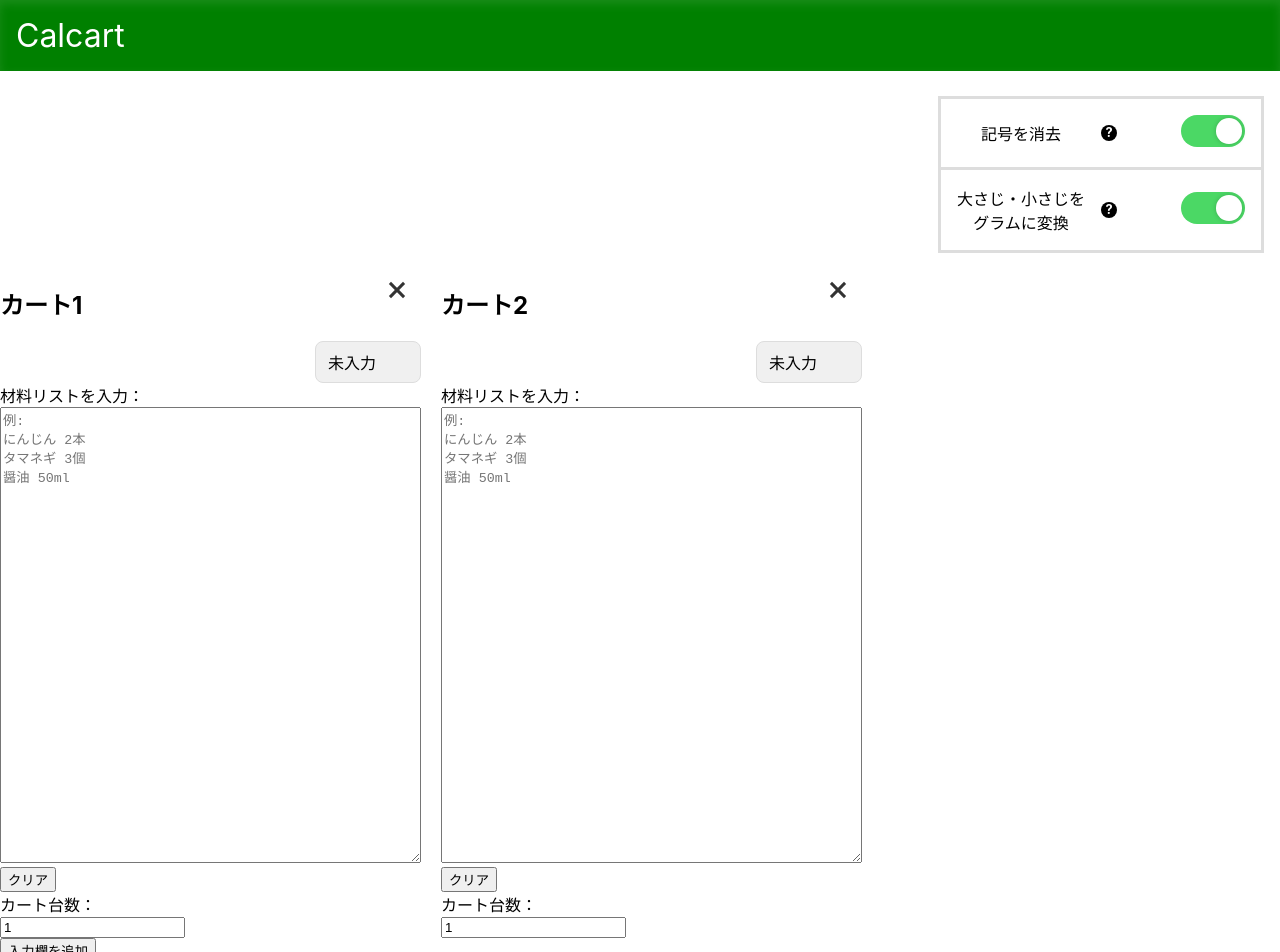
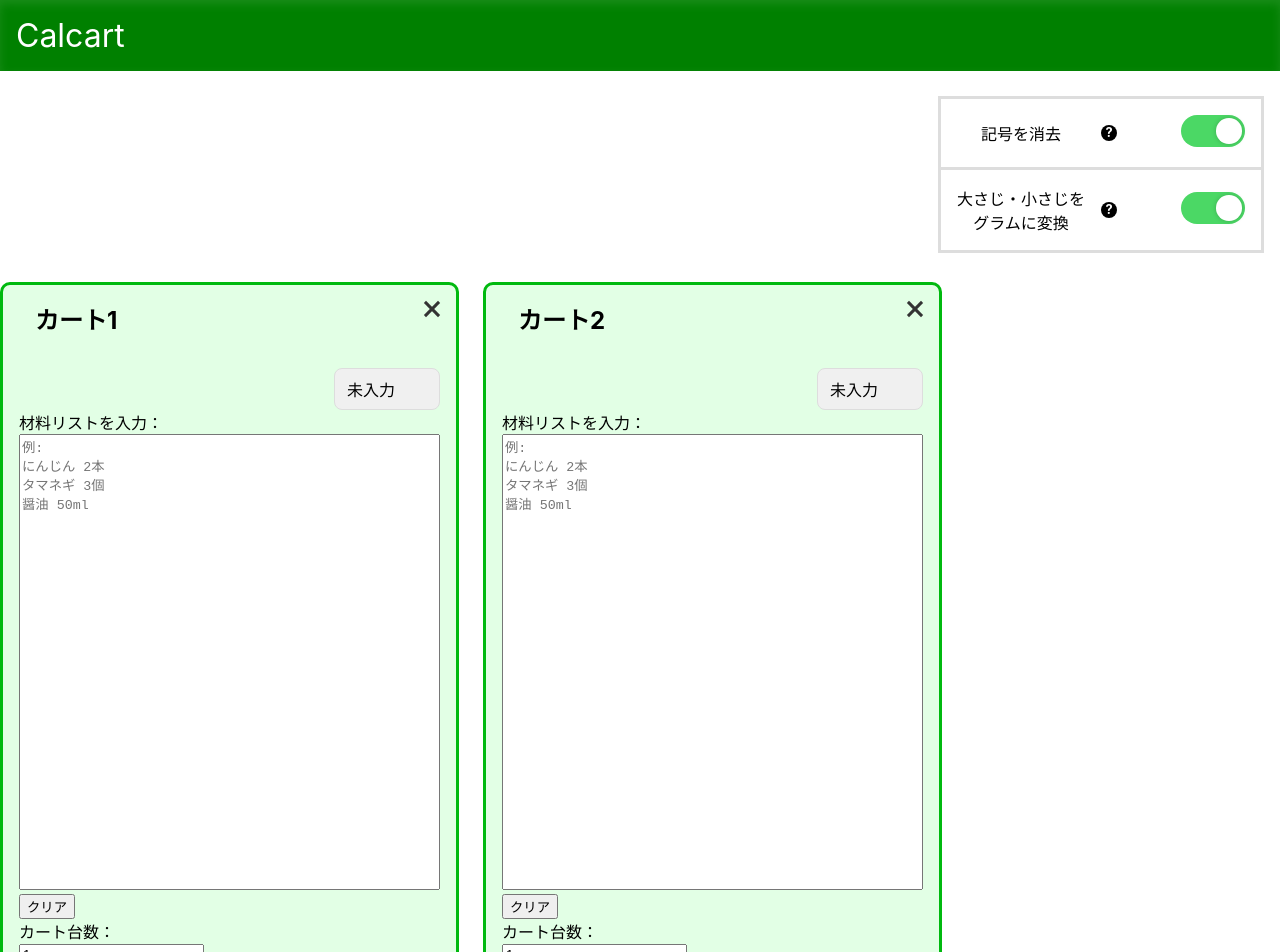
Before and after one commit to shimmen3141/calcart, a React (Create React App) app: page / in a window 1280 px wide. Shown: the top 952 px of the page. Built offline with nearby package versions, Linux system fonts and the light colour scheme.

Commit message:
add:Cartにcssを追加するなど

```diff
--- a/src/components/AppFooter/AppFooter.js
+++ b/src/components/AppFooter/AppFooter.js
@@ -1,7 +1,7 @@
 import "./AppFooter.css";
 
 const AppFooter = () => {
-  return <div className="appFooter">Hooter</div>;
+  return <div className="appFooter">footer</div>;
 };
 
 export default AppFooter;
--- /dev/null
+++ b/src/components/Cart/Cart.css
@@ -0,0 +1,17 @@
+.cart {
+  position: relative;
+  padding: 1rem;
+  background-color: rgb(226, 255, 229);
+  border: 3px solid #00b90f;
+  border-radius: 10px;
+  overflow: hidden;
+
+  & h2 {
+    font-size: 24px;
+    margin: 0 0 2rem 1rem;
+  }
+
+  & textarea {
+    resize: none;
+  }
+}
--- a/src/components/Cart/Cart.js
+++ b/src/components/Cart/Cart.js
@@ -6,6 +6,7 @@ import {
   useModal,
   InputFormatModal,
 } from "../index";
+import "./Cart.css";
 
 const Cart = React.memo(
   ({
@@ -36,7 +37,7 @@ const Cart = React.memo(
     console.log(`Cart${cartNumber}`);
 
     return (
-      <div style={{ position: "relative" }}>
+      <div className="cart">
         <h2>カート{cartNumber + 1} </h2>
         <CloseButton onClick={handleRemove} disabled={isLastCart()} />
         <InputFormatTag
--- a/src/components/Carts/Carts.css
+++ b/src/components/Carts/Carts.css
@@ -1,13 +1,13 @@
-.input-group-container {
+.carts {
   display: flex;
   flex-wrap: nowrap;
-  gap: 20px;
+  gap: 24px;
   overflow-x: auto;
 }
 
 .input-group {
-  display: flex;
+  /* display: flex;
   flex-direction: column;
   align-items: center;
-  flex-shrink: 0;
+  flex-shrink: 0; */
 }
--- a/src/components/Carts/Carts.js
+++ b/src/components/Carts/Carts.js
@@ -14,7 +14,7 @@ const Carts = ({ allCarts, setAllCarts }) => {
 
   return (
     <div>
-      <div className="input-group-container">
+      <div className="carts">
         <AnimatePresence>
           {allCarts.map((cart, index) => (
             <motion.div
@@ -39,7 +39,7 @@ const Carts = ({ allCarts, setAllCarts }) => {
         </AnimatePresence>
       </div>
       <button onClick={handleAddCart} disabled={hasMaxCarts()}>
-        入力欄を追加
+        + カートを追加
       </button>
     </div>
   );
--- a/src/components/Carts/useCarts.js
+++ b/src/components/Carts/useCarts.js
@@ -22,7 +22,7 @@ const useCarts = ({ allCarts, setAllCarts }) => {
         // 追加されたカートの index
         const lastIndex = allCarts.length;
         // スクロールの親要素を指定
-        const cartContainer = document.querySelector(".input-group-container");
+        const cartContainer = document.querySelector(".carts");
 
         if (cartRefs.current[lastIndex]) {
           const targetCart = cartRefs.current[lastIndex];
--- a/src/components/ToggleSwitchArea/ToggleSwitchArea.css
+++ b/src/components/ToggleSwitchArea/ToggleSwitchArea.css
@@ -3,7 +3,7 @@
   justify-content: flex-end;
   /* row-gap: 1rem; */
 
-  margin: 1rem;
+  margin: 1rem 1rem 2rem auto;
 
   .labeledToggleSwitch {
     width: fit-content;
--- a/src/components/common/CloseButton/CloseButton.css
+++ b/src/components/common/CloseButton/CloseButton.css
@@ -9,6 +9,8 @@
   max-height: 3rem;
   top: 0;
   right: 0;
+  background-color: transparent;
+  border: none;
 
   cursor: pointer;
   transition: 0.3s all;
@@ -37,7 +39,17 @@
     background-color: #ff2020;
   }
 
-  &:hover:before, &:hover:after {
+  &:hover:before,
+  &:hover:after {
     background: #fff;
   }
+
+  &:disabled {
+    pointer-events: none;
+  }
+
+  &:disabled:before,
+  &:disabled:after {
+    background: transparent;
+  }
 }
--- a/src/components/common/CloseButton/CloseButton.js
+++ b/src/components/common/CloseButton/CloseButton.js
@@ -2,7 +2,7 @@ import "./CloseButton.css";
 
 const CloseButton = ({ onClick, disabled }) => {
   return (
-    <div className="closeButton" onClick={onClick} disabled={disabled}></div>
+    <button className="closeButton" onClick={onClick} disabled={disabled}></button>
   );
 };
 
```
